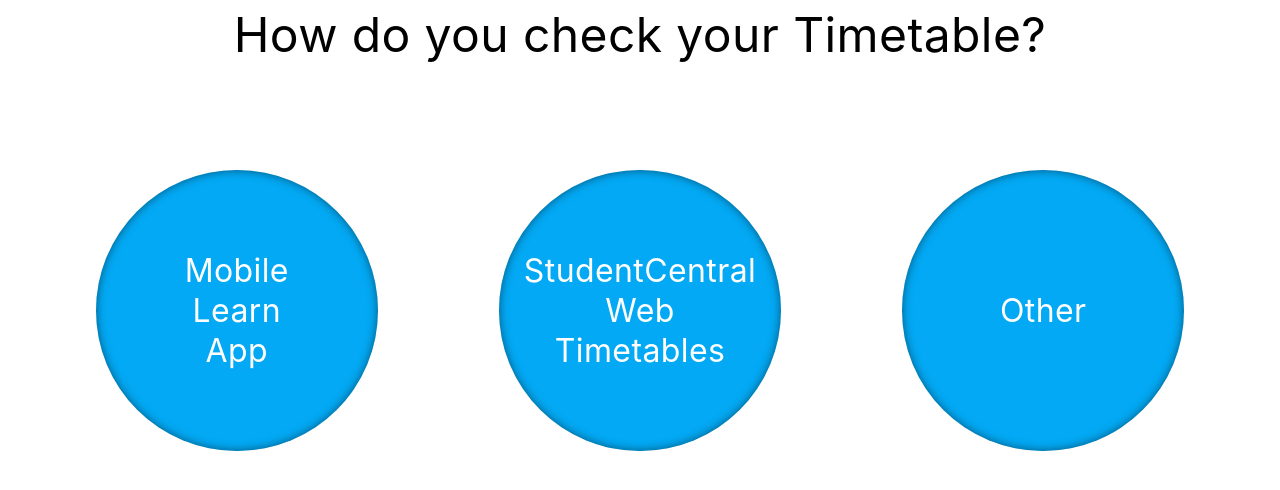
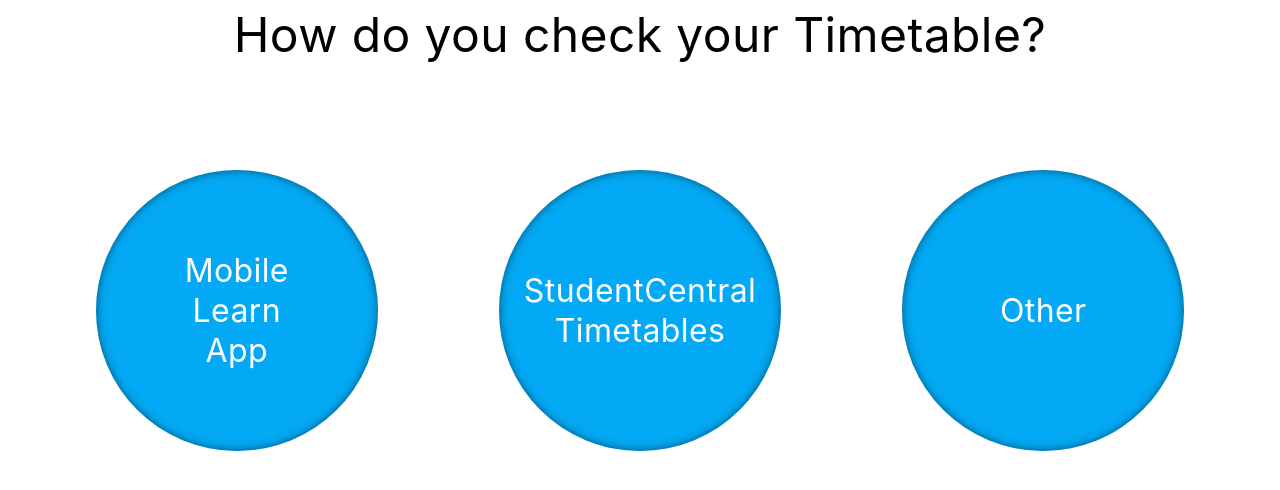
Before and after one commit to tomasmcm/timetables-user-testing, a website: page index.html in a window 1280 px wide. Shown: the part 216-706 px from the top of the page. Drawn offline with Linux system fonts and the light colour scheme; a web font is replaced by a local one.

Commit message:
update naming

```diff
--- a/index.html
+++ b/index.html
@@ -27,7 +27,7 @@
         <h2 class="c-card__question">How do you check your Timetable?</h2>
         <div class="c-card__answers-container">
           <div class="c-card__answer c-button-app__js" data-answer="app"><div class="c-card__answer__content">Mobile Learn App</div></div>
-          <div class="c-card__answer c-button-web__js" data-answer="web"><div class="c-card__answer__content">StudentCentral Web Timetables</div></div>
+          <div class="c-card__answer c-button-web__js" data-answer="web"><div class="c-card__answer__content">StudentCentral Timetables</div></div>
           <div class="c-card__answer c-button-other__js" data-answer="other"><div class="c-card__answer__content">Other</div></div>
         </div>
       </div>
@@ -58,7 +58,7 @@
           </div>
           <div class="c-results__container">
             <h4 class="c-results__value c-results__web_votes"></h4>
-            <h6 class="c-results__label">StudentCentral Web Timetables</h6>
+            <h6 class="c-results__label">StudentCentral Timetables</h6>
           </div>
           <div class="c-results__container">
             <h4 class="c-results__value c-results__other_votes"></h4>
```
